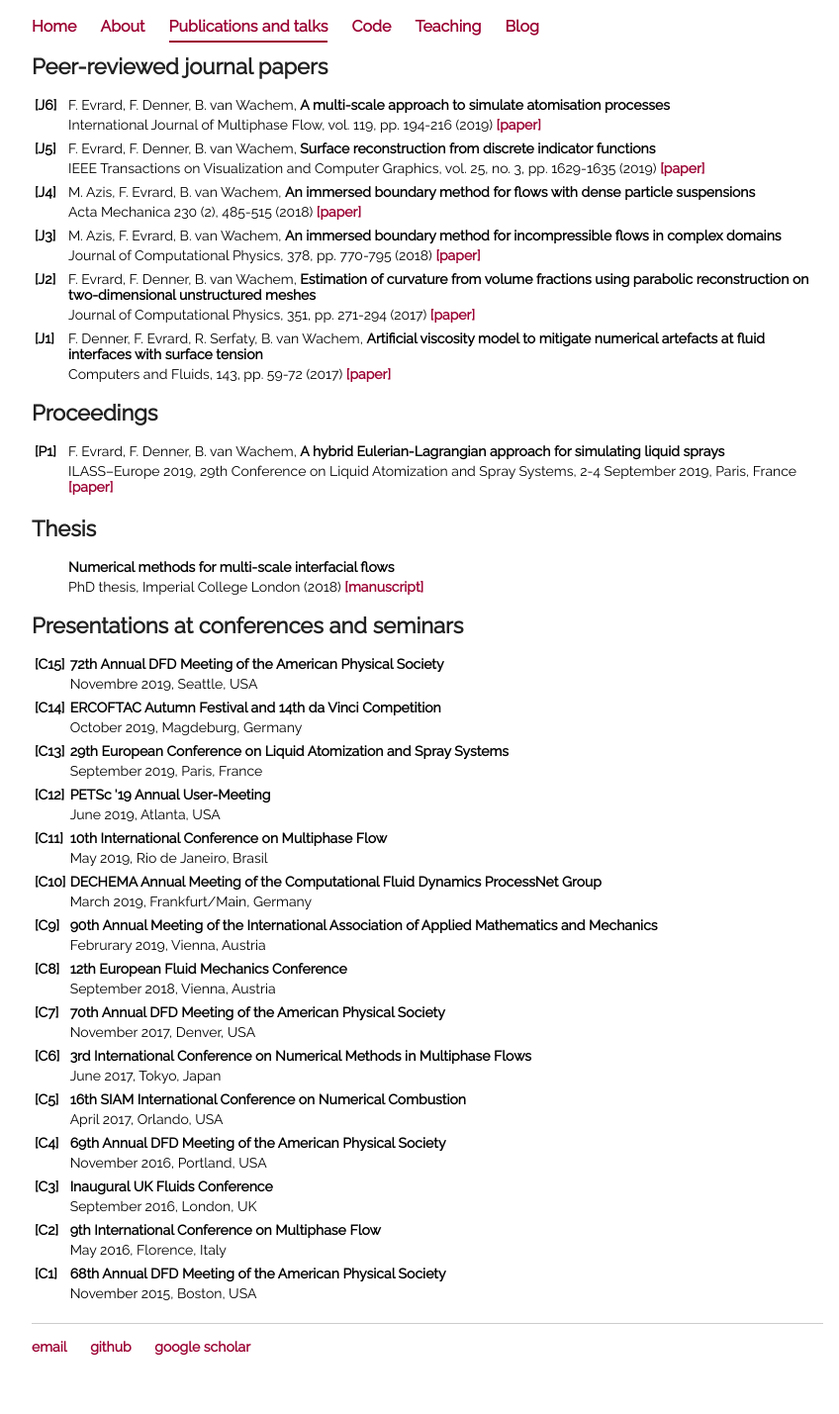
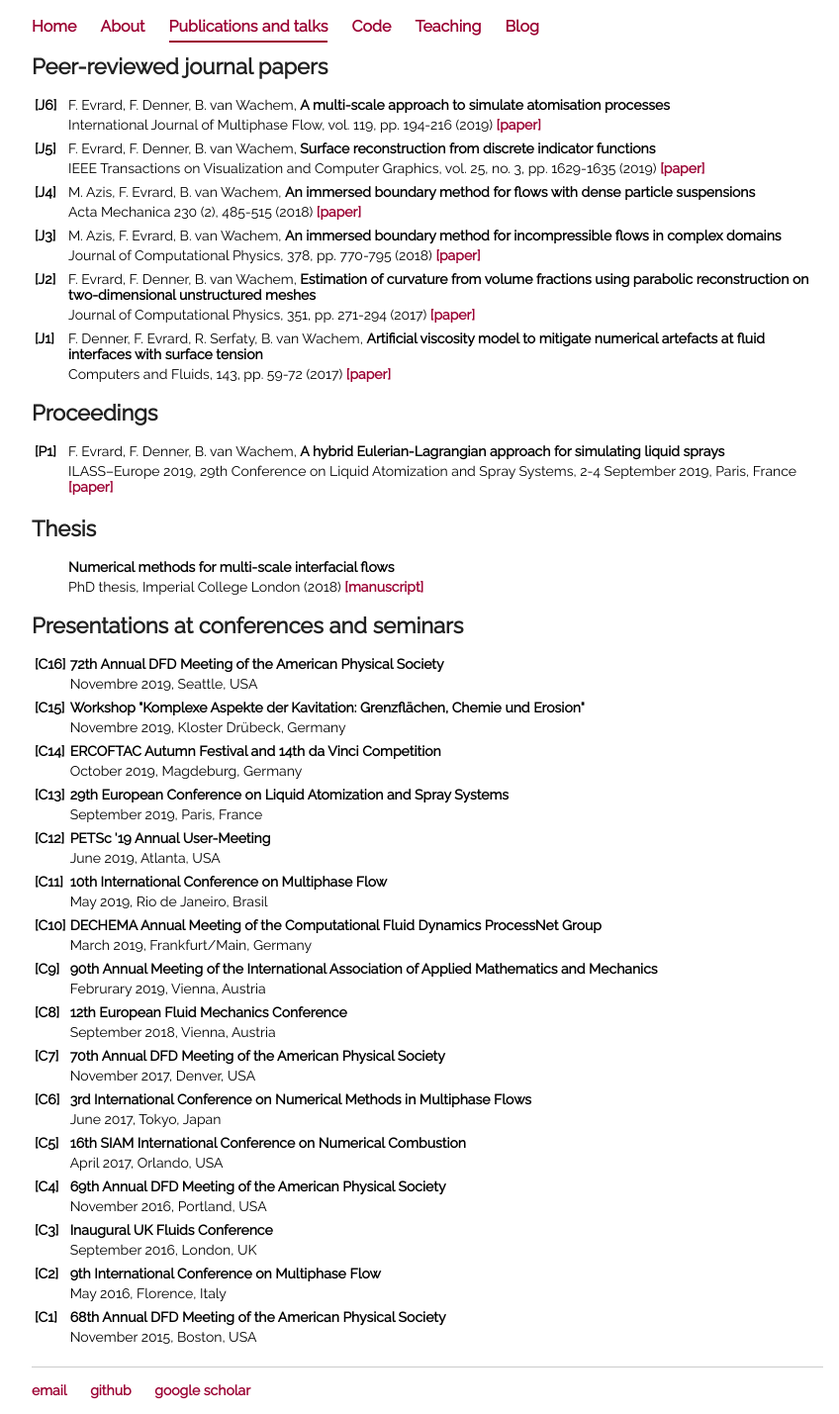
Before and after one commit to fabienevrard/fabienevrard.github.io, a Jekyll site: the page built from publications/index.html, in a window 1280 px wide. Shown: the whole page at 99% size, without its empty margins (208-1056 px from the left). Built offline with Jekyll 4.4.1, drawn with Linux system fonts in a browser that asks for light colours; before the commit the page ends 1385 px from its top, so only the background shows below that.

Commit message:
Update index.html

```diff
--- a/publications/index.html
+++ b/publications/index.html
@@ -99,12 +99,21 @@ volume fractions using parabolic reconstruction on two-dimensional unstructured
 		 <col width=4%>
 		 <col width=95%>
 		 <tr>
-			 <td><b>[C15]</b></td>
+			 <td><b>[C16]</b></td>
 			 <td><b>72th Annual DFD Meeting of the American Physical Society</b></td>
 		 </tr>
 		 <tr>
 			 <td></td>
 			 <td>Novembre 2019, Seattle, USA</td>
+		 </tr>
+		 <tr><td></td><td></td></tr>
+		 <tr>
+			 <td><b>[C15]</b></td>
+			 <td><b>Workshop "Komplexe Aspekte der Kavitation: Grenzflächen, Chemie und Erosion"</b></td>
+		 </tr>
+		 <tr>
+			 <td></td>
+			 <td>Novembre 2019, Kloster Drübeck, Germany</td>
 		 </tr>
 		 <tr><td></td><td></td></tr>
 		<tr>
```
